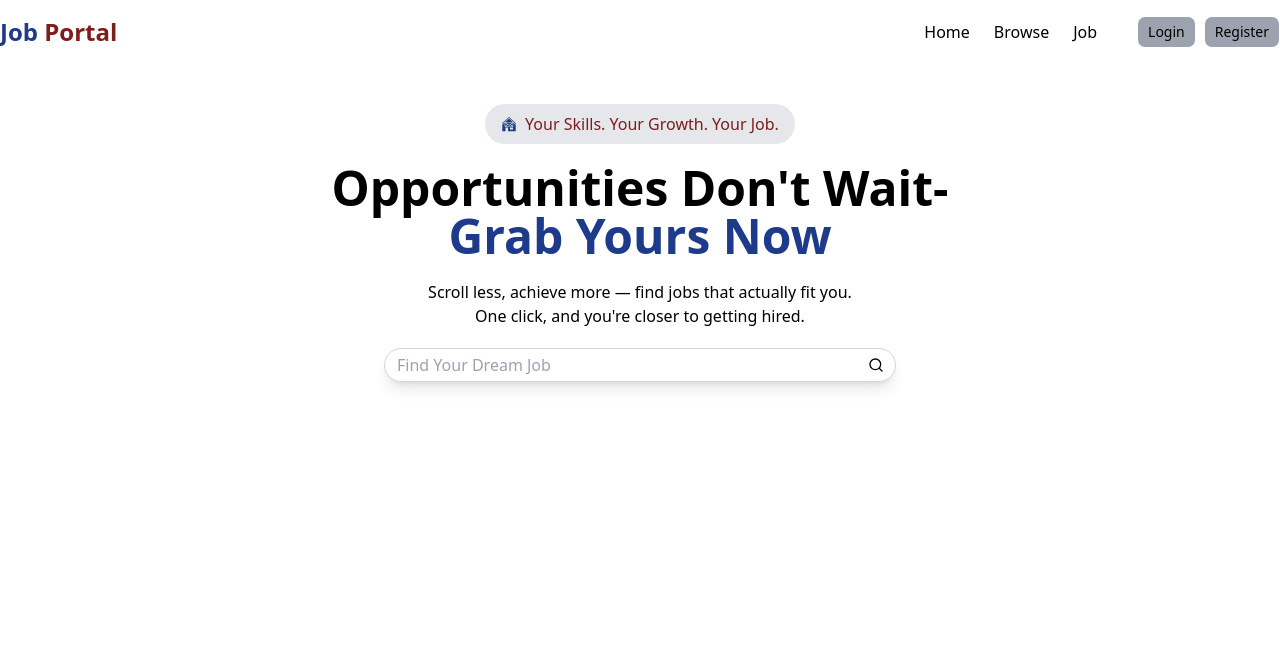
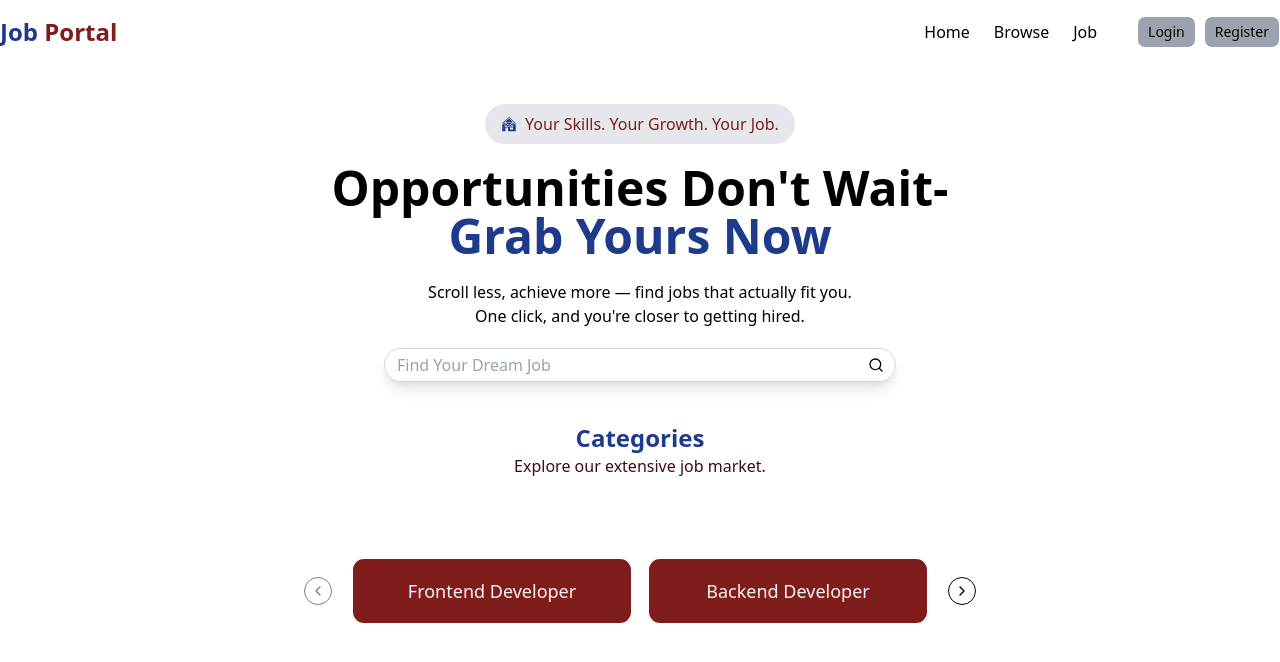
Before and after one commit to Shashilatachauhann/PROJECT, a React (Vite) app in the folder Frontend/: page / in a window 1280 px wide. Shown: the top 662 px of the page. Built offline with nearby package versions, Linux system fonts and the light colour scheme.

Commit message:
new changes

```diff
--- a/Frontend/package.json
+++ b/Frontend/package.json
@@ -15,6 +15,7 @@
     "axios": "^1.15.2",
     "class-variance-authority": "^0.7.1",
     "clsx": "^2.1.1",
+    "embla-carousel-react": "^8.6.0",
     "lucide-react": "^1.11.0",
     "next-themes": "^0.4.6",
     "radix-ui": "^1.4.3",
--- /dev/null
+++ b/Frontend/src/components/components_lite/Categories.jsx
@@ -0,0 +1,59 @@
+import React from 'react';
+import { Button } from '../ui/button';
+import {
+  Carousel,
+  CarouselContent,
+  CarouselItem,
+  CarouselNext,
+  CarouselPrevious,
+} from "../ui/carousel";
+const Category = [
+    "Frontend Developer",
+    "Backend Developer",
+    "Full Stack Developer",
+    "Mern Developer",
+    "Data Scientist",
+    "DevOps Engineer",
+    "Machine Learning Engineer",
+    "Artificial Intelligence Engineer",
+    "Cybersecurity Engineer",
+    "Product Manager",
+    "UX/UI Designer",
+    "Graphics Engineer",
+    "Graphics Designer",
+    "Video Editor",
+];
+
+const Categories = () => {
+    return (
+        <div>
+            <div>
+        <h1 className="text-2xl font-bold text-center text-blue-900">
+          Categories
+        </h1>
+        <p className="text-center text-red-950">
+          Explore our extensive job market.
+        </p>
+      </div>
+            <Carousel className="relative w-full max-w-xl gap-3 mx-auto my-20">
+                <CarouselContent  className="overflow-visible">
+                    {
+                        Category.map((category, index) => {
+                            return (
+                                <CarouselItem key={index} className="md:basis-1/2 lg-basis-1/3">
+                                    <Button className="w-full text-center break-words bg-red-900 text-red-50 rounded-xl py-8 text-lg font-medium hover:bg-blue-900 hover:text-white hover:shadow-md transition duration-300">
+                                        {category}
+                                    </Button>
+                                </CarouselItem>
+                            );
+                        })
+                    }
+                </CarouselContent>
+                <CarouselPrevious />
+                <CarouselNext />
+            </Carousel>
+        </div>
+    )
+}
+
+export default Categories;
--- a/Frontend/src/components/components_lite/Home.jsx
+++ b/Frontend/src/components/components_lite/Home.jsx
@@ -1,14 +1,15 @@
 import React from "react";
 import Navbar from "./Navbar";
 import Header from "./Header";
+import Categories from "./Categories";
 
 const Home = () => {
   return (
     <div>
       <Navbar/>
       <Header/>
-      {/* <Categories/>
-      <LatestJobs/>
+      <Categories/>
+      {/* <LatestJobs/>
       <Footer/> */}
     </div>
   );
--- /dev/null
+++ b/Frontend/src/components/ui/carousel.jsx
@@ -0,0 +1,194 @@
+import * as React from "react"
+import useEmblaCarousel from "embla-carousel-react";
+
+import { cn } from "@/lib/utils"
+import { Button } from "@/components/ui/button"
+import { ChevronLeftIcon, ChevronRightIcon } from "lucide-react"
+
+const CarouselContext = React.createContext(null)
+
+function useCarousel() {
+  const context = React.useContext(CarouselContext)
+
+  if (!context) {
+    throw new Error("useCarousel must be used within a <Carousel />")
+  }
+
+  return context
+}
+
+function Carousel({
+  orientation = "horizontal",
+  opts,
+  setApi,
+  plugins,
+  className,
+  children,
+  ...props
+}) {
+  const [carouselRef, api] = useEmblaCarousel({
+    ...opts,
+    axis: orientation === "horizontal" ? "x" : "y",
+  }, plugins)
+  const [canScrollPrev, setCanScrollPrev] = React.useState(false)
+  const [canScrollNext, setCanScrollNext] = React.useState(false)
+
+  const onSelect = React.useCallback((api) => {
+    if (!api) return
+    setCanScrollPrev(api.canScrollPrev())
+    setCanScrollNext(api.canScrollNext())
+  }, [])
+
+  const scrollPrev = React.useCallback(() => {
+    api?.scrollPrev()
+  }, [api])
+
+  const scrollNext = React.useCallback(() => {
+    api?.scrollNext()
+  }, [api])
+
+  const handleKeyDown = React.useCallback((event) => {
+    if (event.key === "ArrowLeft") {
+      event.preventDefault()
+      scrollPrev()
+    } else if (event.key === "ArrowRight") {
+      event.preventDefault()
+      scrollNext()
+    }
+  }, [scrollPrev, scrollNext])
+
+  React.useEffect(() => {
+    if (!api || !setApi) return
+    setApi(api)
+  }, [api, setApi])
+
+  React.useEffect(() => {
+    if (!api) return
+    onSelect(api)
+    api.on("reInit", onSelect)
+    api.on("select", onSelect)
+
+    return () => {
+      api?.off("select", onSelect)
+    };
+  }, [api, onSelect])
+
+  return (
+    <CarouselContext.Provider
+      value={{
+        carouselRef,
+        api: api,
+        opts,
+        orientation:
+          orientation || (opts?.axis === "y" ? "vertical" : "horizontal"),
+        scrollPrev,
+        scrollNext,
+        canScrollPrev,
+        canScrollNext,
+      }}>
+      <div
+        onKeyDownCapture={handleKeyDown}
+        className={cn("relative", className)}
+        role="region"
+        aria-roledescription="carousel"
+        data-slot="carousel"
+        {...props}>
+        {children}
+      </div>
+    </CarouselContext.Provider>
+  );
+}
+
+function CarouselContent({
+  className,
+  ...props
+}) {
+  const { carouselRef, orientation } = useCarousel()
+
+  return (
+    <div
+      ref={carouselRef}
+      className="overflow-hidden"
+      data-slot="carousel-content">
+      <div
+        className={cn(
+          "flex",
+          orientation === "horizontal" ? "-ml-4" : "-mt-4 flex-col",
+          className
+        )}
+        {...props} />
+    </div>
+  );
+}
+
+function CarouselItem({
+  className,
+  ...props
+}) {
+  const { orientation } = useCarousel()
+
+  return (
+    <div
+      role="group"
+      aria-roledescription="slide"
+      data-slot="carousel-item"
+      className={cn(
+        "min-w-0 shrink-0 grow-0 basis-full",
+        orientation === "horizontal" ? "pl-4" : "pt-4",
+        className
+      )}
+      {...props} />
+  );
+}
+
+function CarouselPrevious({
+  className,
+  variant = "outline",
+  size = "icon-sm",
+  ...props
+}) {
+  const { orientation, scrollPrev, canScrollPrev } = useCarousel()
+
+  return (
+    <Button
+      data-slot="carousel-previous"
+      variant={variant}
+      size={size}
+      className={cn("absolute touch-manipulation rounded-full", orientation === "horizontal"
+        ? "top-1/2 -left-12 -translate-y-1/2"
+        : "-top-12 left-1/2 -translate-x-1/2 rotate-90", className)}
+      disabled={!canScrollPrev}
+      onClick={scrollPrev}
+      {...props}>
+      <ChevronLeftIcon />
+      <span className="sr-only">Previous slide</span>
+    </Button>
+  );
+}
+
+function CarouselNext({
+  className,
+  variant = "outline",
+  size = "icon-sm",
+  ...props
+}) {
+  const { orientation, scrollNext, canScrollNext } = useCarousel()
+
+  return (
+    <Button
+      data-slot="carousel-next"
+      variant={variant}
+      size={size}
+      className={cn("absolute touch-manipulation rounded-full", orientation === "horizontal"
+        ? "top-1/2 -right-12 -translate-y-1/2"
+        : "-bottom-12 left-1/2 -translate-x-1/2 rotate-90", className)}
+      disabled={!canScrollNext}
+      onClick={scrollNext}
+      {...props}>
+      <ChevronRightIcon />
+      <span className="sr-only">Next slide</span>
+    </Button>
+  );
+}
+
+export { Carousel, CarouselContent, CarouselItem, CarouselPrevious, CarouselNext, useCarousel };
```
Also changed, not shown: 1 other file (tests, documents, lock files or other folders).
